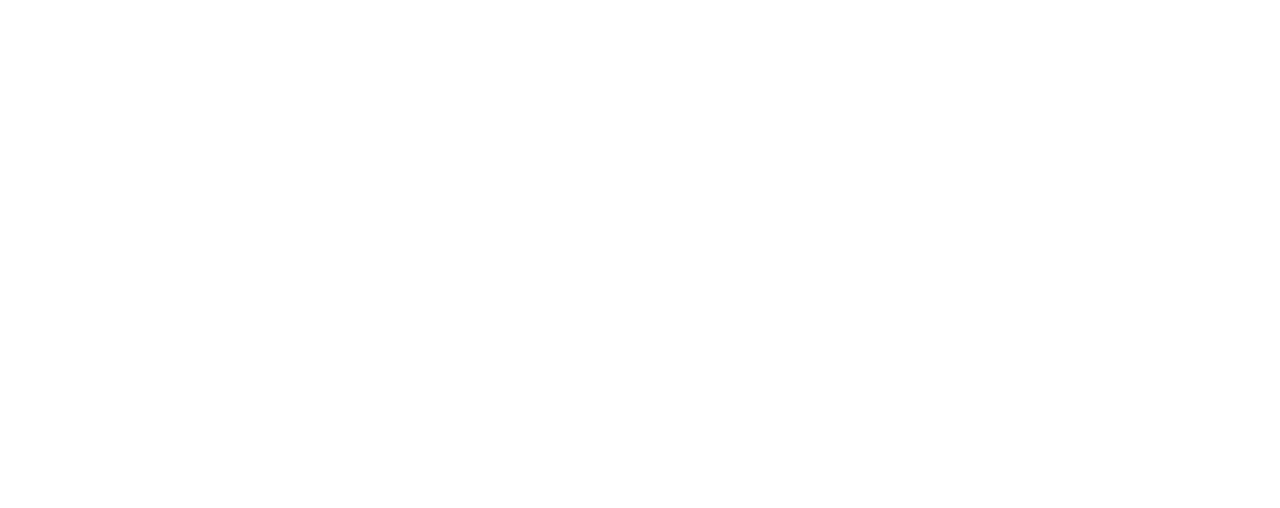
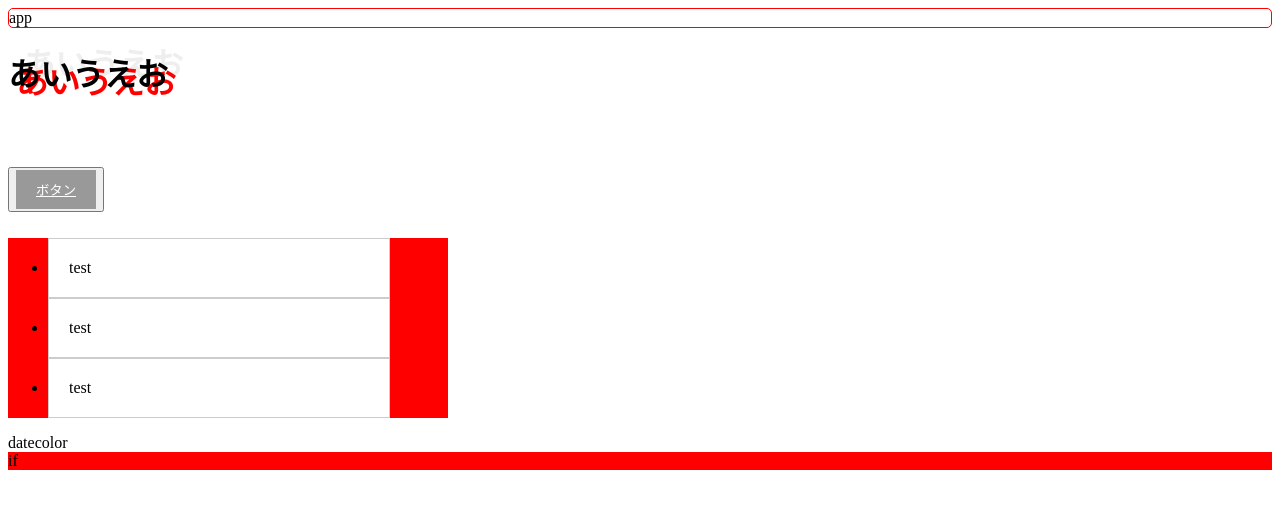
Before and after one commit to code-polaris044/sass_vite_temp, a website built with Vite: page src/index.html in a window 1280 px wide. Built offline with nearby package versions, Linux system fonts and the light colour scheme.

Commit message:
[sass:]add

```diff
--- a/package.json
+++ b/package.json
@@ -13,6 +13,7 @@
         "css-declaration-sorter": "^7.1.1",
         "postcss": "^8.4.32",
         "sass": "^1.69.6",
+        "sassdoc": "^2.7.4",
         "vite": "^5.0.8"
     },
     "main": "index.js",
--- a/src/index.html
+++ b/src/index.html
@@ -8,7 +8,15 @@
         <script type="module" src="./js/main.js"></script>
     </head>
     <body>
-        <div id="app"></div>
-        <!-- 相対パスを修正 -->
+        <div class="app">app</div>
+        <h1 class="title">あいうえお</h1>
+        <button type="button" class="btn_test"><a href="http://" target="_blank" rel="noopener noreferrer">ボタン</a></button>
+        <ul class="ul">
+            <li class="item">test</li>
+            <li class="item">test</li>
+            <li class="item">test</li>
+        </ul>
+        <div class="date">date</div>
+        <div class="if">if</div>
     </body>
 </html>
--- /dev/null
+++ b/src/scss/components/_extend.scss
@@ -0,0 +1,20 @@
+@use "variable" as *;
+// mixinがあるからプレースホルダーセレクタは使わなくていいかも
+// 明示的に引数を取らない時は、使える
+
+%btnBase {
+    text-align: center;
+    margin: 0 0 10px;
+
+    a {
+        display: block;
+        padding: 10px 20px;
+        background-color: #999;
+        color: #fff;
+    }
+}
+
+.imgL {
+    float: left;
+    margin-right: 15px;
+}
--- /dev/null
+++ b/src/scss/components/_function.scss
@@ -0,0 +1,7 @@
+@use "variable" as *;
+
+/// @paramyar {*} $e 初期値:[$w-1000]
+
+@function helfSize($e: $w-1000) {
+    @return round($e/2);
+}
--- a/src/scss/components/_index.scss
+++ b/src/scss/components/_index.scss
@@ -2,3 +2,5 @@
 @forward "variable";
 @forward "mixin";
 @forward "component";
+@forward "extend";
+@forward "function";
--- a/src/scss/components/_mixin.scss
+++ b/src/scss/components/_mixin.scss
@@ -1,2 +1,49 @@
 // mixin
 @use "variable" as *;
+
+///
+/// @param {*} $media-width
+/// @param {*} {@if$media-width==sp{@mediaonlyscreenand(width<=$sp
+/// @param {*} {@content;}}@elseif$media-width==tab{@mediaonlyscreenand(width<=$tab
+/// @param {*} {@content;}}@elseif$media-width==pc{@mediaonlyscreenand(width<=$pc
+
+@mixin media($media-width) {
+    @if $media-width == sp {
+        @media only screen and (width <= $sp) {
+            @content;
+        }
+    } @else if $media-width == tab {
+        @media only screen and (width <= $tab) {
+            @content;
+        }
+    } @else if $media-width == pc {
+        @media only screen and (width <= $pc) {
+            @content;
+        }
+    }
+}
+
+@mixin boder-test($color: #333, $b-radius: 15px) {
+    border: 1px solid $color;
+    border-radius: $b-radius;
+}
+
+// ,を使うセレクタは下記みたいに初期値を入力する方法もあるが、可変長引数の方が可読性がある
+// @mixin shadow(
+//     $vslue: (
+//         (8px 8px 0 #999, 15px -10px 0 #eee),
+//     )
+// ) {
+//     text-shadow: $vslue;
+// }
+
+@mixin shadow($vslue...) {
+    text-shadow: $vslue;
+}
+
+@mixin boxBase($w: 250px, $pd: 15px, $bg_c: #fff, $bd_c: #ccc) {
+    width: $w;
+    padding: $pd;
+    background-color: $bg_c;
+    border: 1px solid $bd_c;
+}
--- a/src/scss/components/_variable.scss
+++ b/src/scss/components/_variable.scss
@@ -1,2 +1,7 @@
-// variable
 @use "font" as *;
+
+$w-1000: 1000px;
+
+$sp: 540px;
+$tab: 960px;
+$pc: 1024px;
--- a/src/scss/projects/_front_page.scss
+++ b/src/scss/projects/_front_page.scss
@@ -1 +1,48 @@
-@use "../components/"as *;
+@use "../components/" as *;
+
+/// @deprecated
+.btn_test {
+    @extend %btnBase;
+
+    margin-top: 50px;
+}
+
+.app {
+    @include boder-test(red, 5px);
+}
+
+.title {
+    @include shadow((8px 8px 0 red, 15px -10px 0 #eee));
+}
+
+$vslues: 300px, 20px;
+
+.item {
+    @include boxBase($vslues...);
+}
+
+.ul {
+    background-color: red;
+    width: helfSize(800px);
+}
+
+// 型判定
+.date::after {
+    content: quote(type-of(red));
+}
+
+.if {
+    width: 100%;
+    background-color: red;
+    @include media(pc) {
+        background-color: blue;
+    }
+
+    @include media(tab) {
+        background-color: yellow;
+    }
+
+    @include media(sp) {
+        background-color: orchid;
+    }
+}
```
Also changed, not shown: 1 other file.
